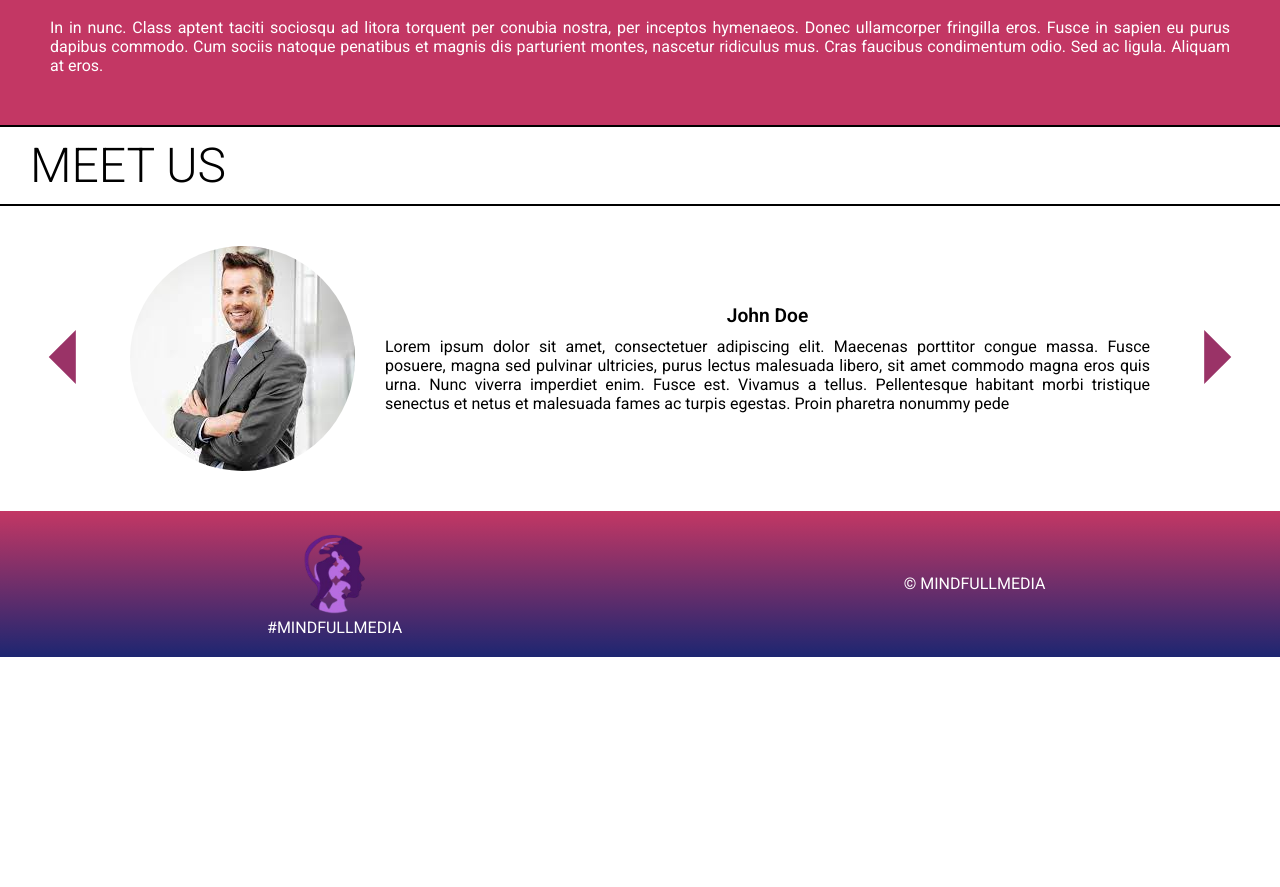
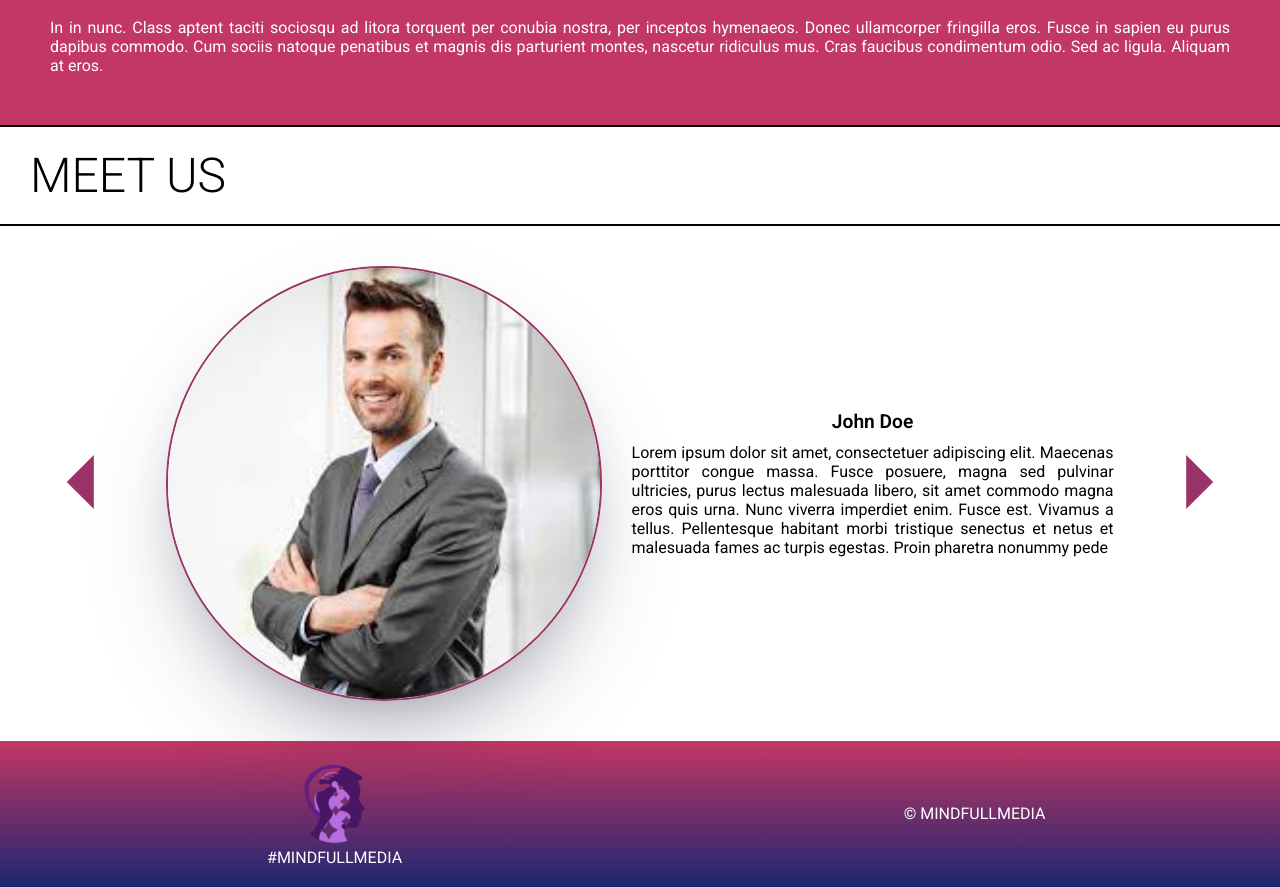
Before and after one commit to Xelo04/Mindful-Media, a React (Vite) app: page / in a window 1280 px wide. Shown: the part 1089-1976 px from the top of the page. Before the commit the page ends 1746 px from the top, so only its background shows below. Built offline with nearby package versions, Linux system fonts and the light colour scheme.

Commit message:
Update team member slider styles for improved layout and adjust about section heading padding

```diff
--- a/src/components/team-member-slider/teamMemberSlider.scss
+++ b/src/components/team-member-slider/teamMemberSlider.scss
@@ -5,17 +5,23 @@
   align-items: center;
   padding-inline: 0px;
   padding-block: 40px;
+  width: 100%;
   button {
+    width: 13%;
     background-color: transparent;
     border: none;
     cursor: pointer;
   }
   .team-member-image {
-    width: 50%;
+    width: 34%;
     height: auto;
     border-radius: 50%;
+    border: 2px solid #9a3367;
+    box-shadow: rgba(50, 50, 93, 0.25) 0px 50px 100px -20px,
+      rgba(0, 0, 0, 0.3) 0px 30px 60px -30px;
   }
   .team-member-info {
+    width: 40%;
     padding-left: 30px;
     text-align: justify;
   }
--- a/src/pages/about/about.scss
+++ b/src/pages/about/about.scss
@@ -67,7 +67,7 @@
   // ~~~~~~~~~~~~~~~~~~~~~~~~~~~~~~~~~~~~~~~~~~~~~~~~~~~~~~~~~~~~~~~~~ Meet Us ~~~~~~~~~~~~~~~~~~~~~~~~~~~~~~~~~~~~~~~~~~~~~~~~~~~~~~~~~~~~~~~~~
   .meet-us {
     h2 {
-      padding-block: 10px;
+      padding-block: 20px;
     }
   }
 }
```
